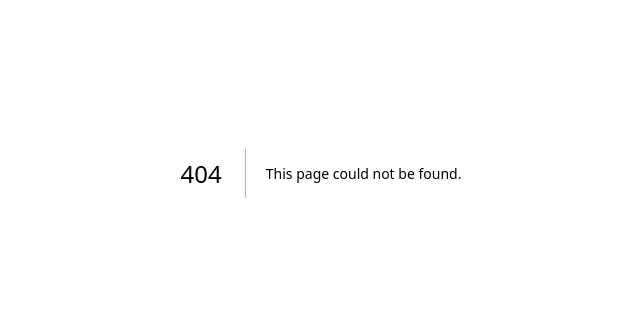
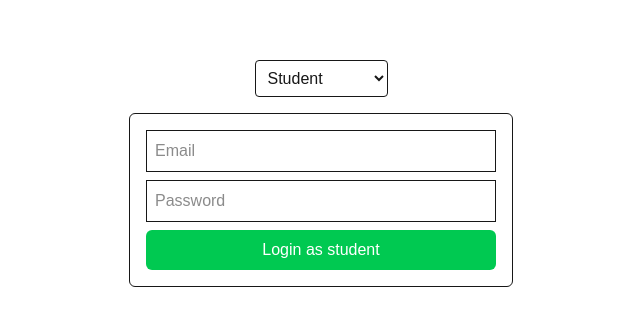
Before and after one commit to abubakar308/Certificate_Application-Management_System-Client, a Next.js app: page /login in a window 1280 px wide. Before the commit this address had no page. Shown: the part 227-552 px from the top of the page, without its empty margins (319-959 px from the left). Built offline with nearby package versions, Linux system fonts and the light colour scheme.

Commit message:
login and register page added

```diff
--- /dev/null
+++ b/app/login/page.js
@@ -0,0 +1,26 @@
+"use client";
+
+import LoginForm from "@/components/LoginForm";
+import { useState } from "react";
+
+export default function LoginPage() {
+  const [userType, setUserType] = useState("student");
+
+  return (
+    <div className="flex flex-col items-center justify-center h-screen gap-4">
+      <select
+        value={userType}
+        onChange={(e) => setUserType(e.target.value)}
+        className="border p-2 rounded"
+      >
+        <option value="student">Student</option>
+        <option value="faculty">Faculty</option>
+        <option value="administrator">Administrator</option>
+        <option value="account">Account</option>
+        <option value="librarian">Librarian</option>
+      </select>
+
+      <LoginForm userType={userType} />
+    </div>
+  );
+}
--- /dev/null
+++ b/app/profile/page.js
@@ -0,0 +1,51 @@
+"use client";
+import axios from "axios";
+import React, { useEffect, useState } from "react";
+
+export default function Page() {
+  const [user, setUser] = useState(null);
+
+  useEffect(() => {
+    const fetchUser = async () => {
+      try {
+        const res = await axios.get(
+          `${process.env.NEXT_PUBLIC_API_URL}/student/profile`,
+          {
+            headers: {
+              Authorization: `Bearer ${localStorage.getItem("token")}`,
+            },
+          }
+        );
+        if (res.status === 200) {
+          setUser(res.data.student);
+        }
+      } catch (error) {
+        console.error("Error fetching user data:", error);
+      }
+    };
+
+    fetchUser();
+  }, []); // ✅ run only once after component mounts
+
+  const handleLogout = () => {
+    localStorage.removeItem("token");
+    window.location.href = "/login";
+  };
+
+  return (
+    <div>
+      <button onClick={handleLogout}>Logout</button>
+
+      <h2>User Information</h2>
+      {user ? (
+        <>
+          <p>{user.name}</p>
+          <p>{user.email}</p>
+          <p>{user.phone}</p>
+        </>
+      ) : (
+        <p>Loading user...</p>
+      )}
+    </div>
+  );
+}
--- a/app/register/page.js
+++ b/app/register/page.js
@@ -1,36 +1,21 @@
 "use client";
 import RegisterForm from "@/components/RegisterForm";
-import { useState } from "react";
 
 
 export default function RegisterPage() {
- const [userType, setUserType] = useState("student"); // কোন ফর্ম show হবে সেটা রাখবে
 
   return (
     <div className="max-w-2xl mx-auto p-6">
       <h1 className="text-2xl font-bold mb-4">User Registration</h1>
 
-      {/* Select Dropdown */}
-      <select
-        value={userType}
-        onChange={(e) => setUserType(e.target.value)}
-        className="border p-2 rounded w-full mb-6"
-      >
-        <option value="student">Student</option>
-        <option value="faculty">Faculty</option>
-        <option value="administrator">Administrator</option>
-        <option value="account">Account</option>
-      </select>
+      {/* Conditional Form Rendering */}
 
-      {/* Conditional Form Rendering */}
-      {userType && (
         <div className="p-4 border rounded-lg shadow">
           <h2 className="text-xl font-semibold mb-2 capitalize">
-            {userType} Register
+         Student Register
           </h2>
-          <RegisterForm userType={userType} />
+          <RegisterForm />
         </div>
-      )}
     </div>
   );
 }
--- /dev/null
+++ b/components/LoginForm.jsx
@@ -0,0 +1,71 @@
+"use client";
+
+import { Formik, Form, Field } from "formik";
+
+// Login Form
+export default function LoginForm({ userType }) {
+  // Initial values
+  const getInitialValues = () => ({
+    email: "",
+    password: "",
+  });
+
+  // API URL
+  const getApiUrl = () => {
+    return `${process.env.NEXT_PUBLIC_API_URL}/${userType}/login`;
+  };
+
+  // Submit handler
+  const handleSubmit = async (values, { resetForm }) => {
+    try {
+      const res = await fetch(getApiUrl(), {
+        method: "POST",
+        headers: { "Content-Type": "application/json" },
+        body: JSON.stringify(values),
+      });
+
+      const data = await res.json();
+
+      if (res.ok) {
+        console.log("✅ Login success:", data);
+
+        // token localStorage/session এ রাখবেন
+        localStorage.setItem("token", data.token);
+
+        window.location.href = "/profile";
+      } else {
+        console.error("❌ Login failed:", data.message);
+      }
+
+      resetForm();
+    } catch (error) {
+      console.error("⚠️ Error:", error);
+    }
+  };
+
+  return (
+    <Formik initialValues={getInitialValues()} onSubmit={handleSubmit}>
+      <Form className="flex flex-col gap-2 p-4 border rounded-md w-96">
+        <Field
+          name="email"
+          type="email"
+          placeholder="Email"
+          className="border p-2"
+        />
+        <Field
+          name="password"
+          type="password"
+          placeholder="Password"
+          className="border p-2"
+        />
+
+        <button
+          type="submit"
+          className="bg-green-500 text-white p-2 rounded-md"
+        >
+          Login as {userType}
+        </button>
+      </Form>
+    </Formik>
+  );
+}
--- a/components/RegisterForm.jsx
+++ b/components/RegisterForm.jsx
@@ -2,27 +2,12 @@
 
 import { Formik, Form, Field } from "formik";
 
-export default function RegisterForm({ userType }) {
-  // আলাদা initial values per userType
-  const getInitialValues = () => {
-    switch (userType) {
-      case "student":
-        return { name: "", email: "", phone: "", studentId: "", password: "", department: "" };
-      case "faculty":
-        return { name: "", email: "", phone: "", facultyId: "", password: "", department: "", designation: "" };
-      case "administrator":
-        return { name: "", email: "", phone: "", adminId: "", password: "" };
-      case "account":
-        return { name: "", email: "", phone: "", accountId: "", password: "", department: "" };
-      default:
-        return {};
-    }
-  };
+export default function RegisterForm() {
+
 
   // Backend URL
   const getApiUrl = () => {
-    return `https://server-side-rho-snowy.vercel.app/${userType}/register`;
-
+     return `${process.env.NEXT_PUBLIC_API_URL}/student/register`;
   };
 
   // Submit handler
@@ -42,7 +27,7 @@ export default function RegisterForm({ userType }) {
   };
 
   return (
-    <Formik initialValues={getInitialValues()} onSubmit={handleSubmit}>
+    <Formik onSubmit={handleSubmit}>
       <Form className="flex flex-col gap-2 p-4 border rounded-md w-96">
         {/* Common Fields */}
         <Field name="name" placeholder="Name" className="border p-2" />
@@ -51,34 +36,15 @@ export default function RegisterForm({ userType }) {
         <Field name="password" type="password" placeholder="Password" className="border p-2" />
 
         {/* Conditional Fields */}
-        {userType === "student" && (
-          <>
+
             <Field name="studentId" placeholder="Student ID" className="border p-2" />
             <Field name="department" placeholder="Department" className="border p-2" />
-          </>
-        )}
 
-        {userType === "faculty" && (
-          <>
-            <Field name="facultyId" placeholder="Faculty ID" className="border p-2" />
-            <Field name="department" placeholder="Department" className="border p-2" />
-          </>
-        )}
 
-        {userType === "administrator" && (
-          <>
-            <Field name="adminId" placeholder="Admin ID" className="border p-2" />
-          </>
-        )}
 
-        {userType === "account" && (
-          <>
-            <Field name="accountId" placeholder="Account ID" className="border p-2" />
-          </>
-        )}
 
         <button type="submit" className="bg-blue-500 text-white p-2 rounded-md">
-          Register as {userType}
+          Register as Student
         </button>
       </Form>
     </Formik>
--- a/package.json
+++ b/package.json
@@ -9,6 +9,8 @@
     "lint": "next lint"
   },
   "dependencies": {
+    "axios": "^1.11.0",
+    "dotenv": "^17.2.1",
     "formik": "^2.4.6",
     "next": "15.4.6",
     "react": "19.1.0",
```
Also changed, not shown: 1 other file (tests, documents, lock files or other folders).
